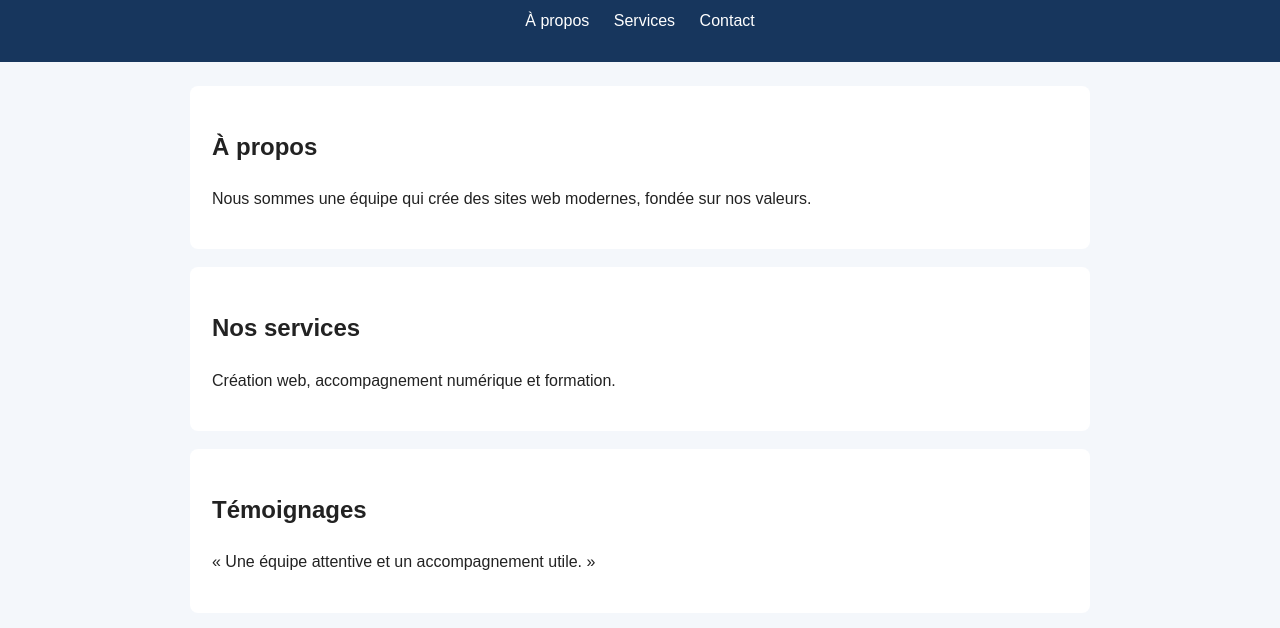
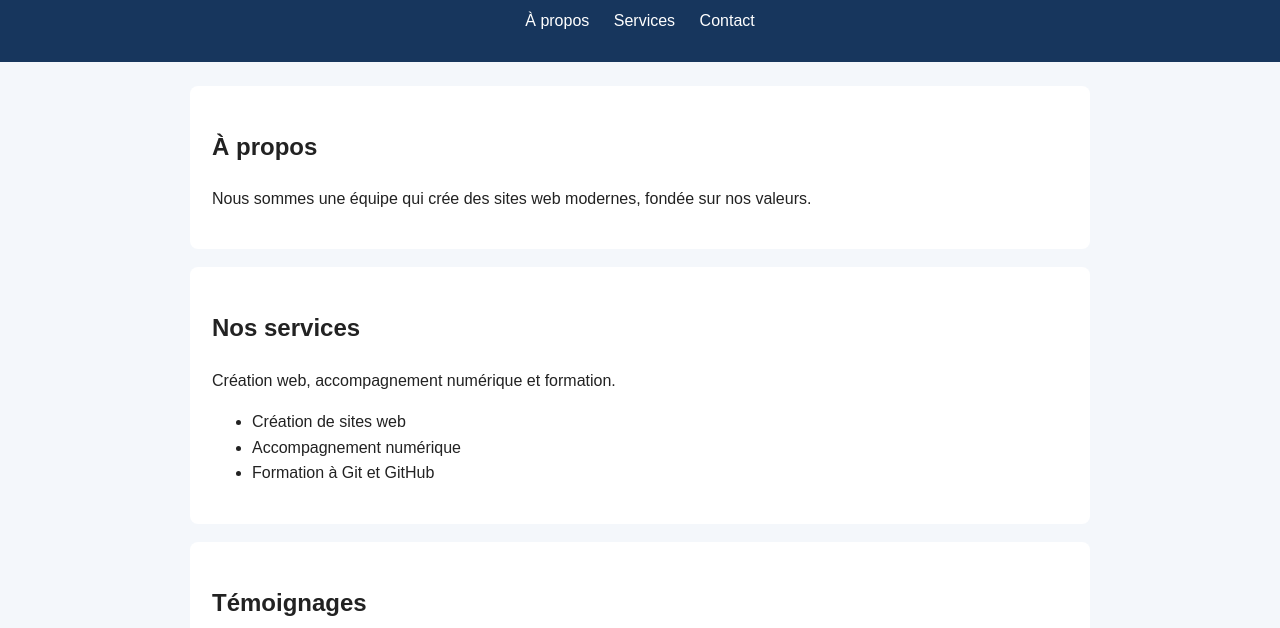
Before and after one commit to annenyanith-rgb/MonSiteWeb, a plain HTML site: page index.html in a window 1280 px wide. Shown: the part 114-742 px from the top of the page. Drawn offline with Linux system fonts and the light colour scheme.

Commit message:
feat: détailler la section services

```diff
--- a/index.html
+++ b/index.html
@@ -23,6 +23,11 @@
     <section id="services">
       <h2>Nos services</h2>
       <p>Création web, accompagnement numérique et formation.</p>
+      <ul>
+        <li>Création de sites web</li>
+        <li>Accompagnement numérique</li>
+        <li>Formation à Git et GitHub</li>
+      </ul>
     </section>
     <section id="temoignages">
       <h2>Témoignages</h2>
```
